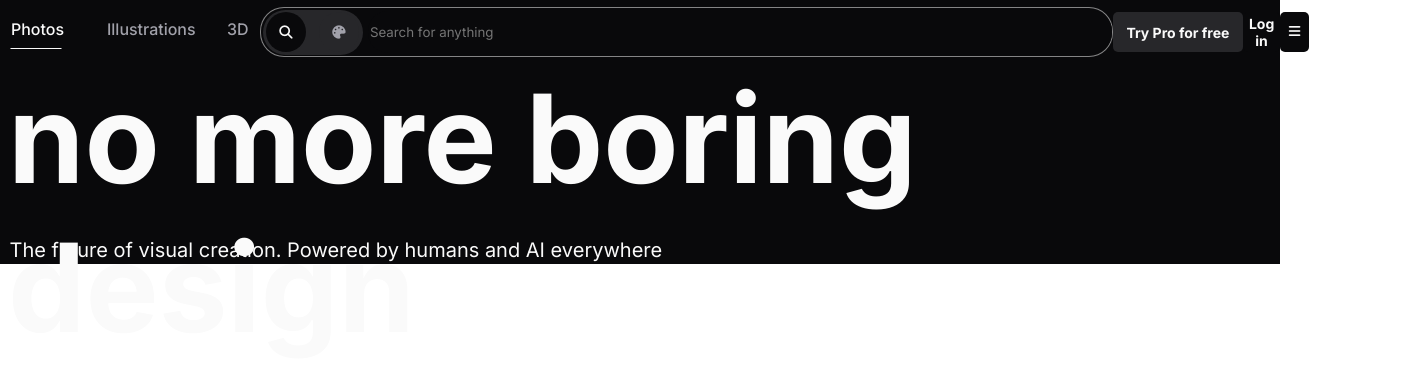
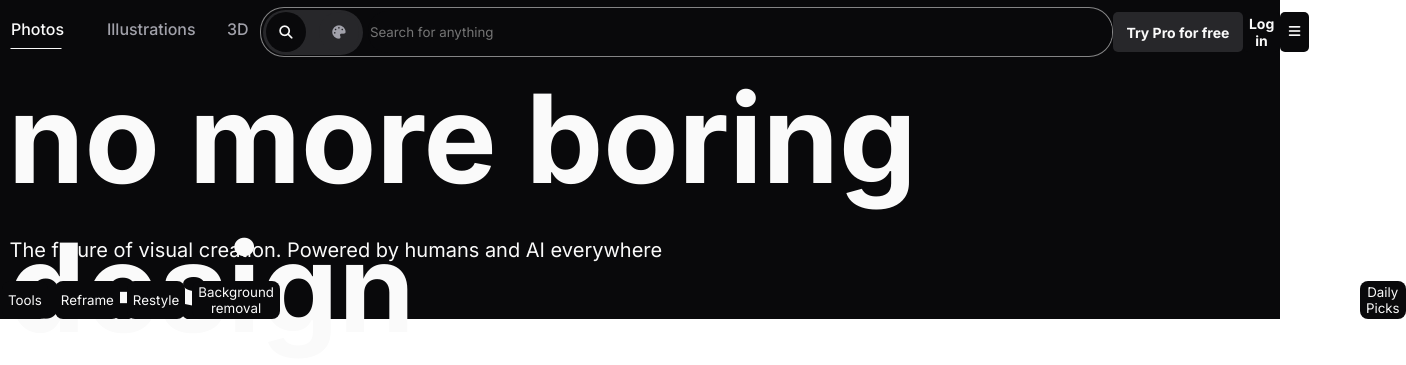
Before and after one commit to ameeqio/Lummi.ai-clone-html-and-css-, a plain HTML site: page index.html in a window 1280 px wide. Shown: the whole page, 1406 px wide, since content can reach past the window. Drawn offline with Linux system fonts and the light colour scheme.

Commit message:
header section completed

```diff
--- a/index.html
+++ b/index.html
@@ -85,7 +85,17 @@
             </div>
         </div>
 
+        <!-- navbar-items -->
+        <div class="nav-items">
+            <button class="tool-b hover-item">Tools</button>
+            <button class="reframe-b hover-item">Reframe</button>
+            <button class="restyle-b hover-item">Restyle</button>
+            <button class="bg-removal-b hover-item">Background removal</button>
+            <button class="daily-pick-b hover-item">Daily Picks</button>
+        </div>
     </header>
+
+
 </body>
 
 </html>
--- a/style.css
+++ b/style.css
@@ -242,3 +242,67 @@
     align-items: center;
     margin-left: 19px;
 }
+
+.nav-items {
+    height: 55px;
+    width: 100%;
+    background-color: #09090B;
+    display: flex;
+    align-items: flex-end;
+}
+
+.tool-b {
+    height: 38px;
+    width: 65px;
+    background-color: #09090B;
+    color: #FAFAFA;
+    border: none;
+    border-radius: 8px;
+    margin-right: 7px;
+    margin-left: 2px;
+}
+
+.reframe-b {
+    height: 38px;
+    width: 80px;
+    background-color: #09090B;
+    color: #FAFAFA;
+    border: none;
+    border-radius: 8px;
+    margin-right: 7px;
+}
+
+.restyle-b {
+    height: 38px;
+    width: 70px;
+    background-color: #09090B;
+    color: #FAFAFA;
+    border: none;
+    border-radius: 8px;
+    margin-right: 7px;
+}
+
+.bg-removal-b {
+    height: 38px;
+    width: 180px;
+    background-color: #09090B;
+    color: #FAFAFA;
+    border: none;
+    border-radius: 8px;
+    margin-right: 1080px;
+}
+
+.daily-pick-b {
+    height: 38px;
+    width: 100px;
+    background-color: #09090B;
+    color: #FAFAFA;
+    border: none;
+    border-radius: 8px;
+    margin-right: 7px;
+}
+
+.hover-item:hover {
+    background-color: #27272A;
+    transition: all 0.15s linear;
+}
```
